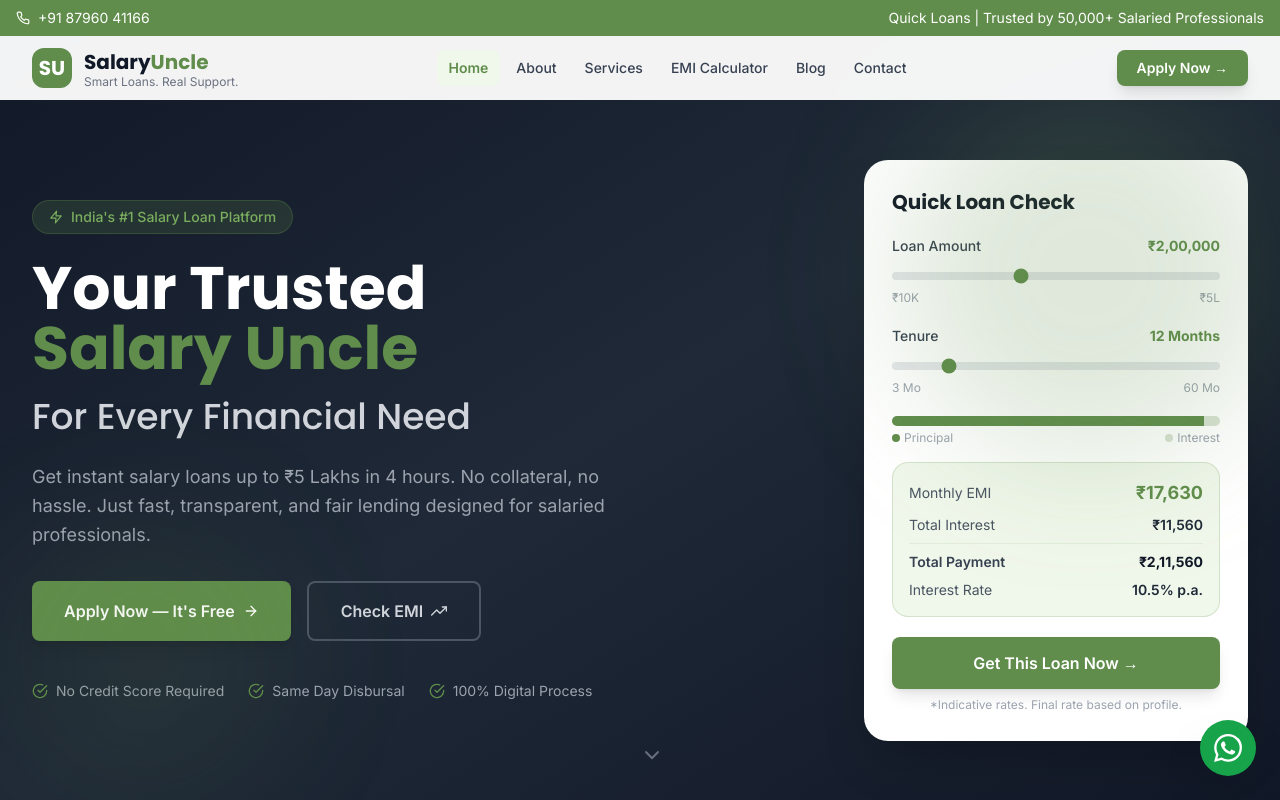
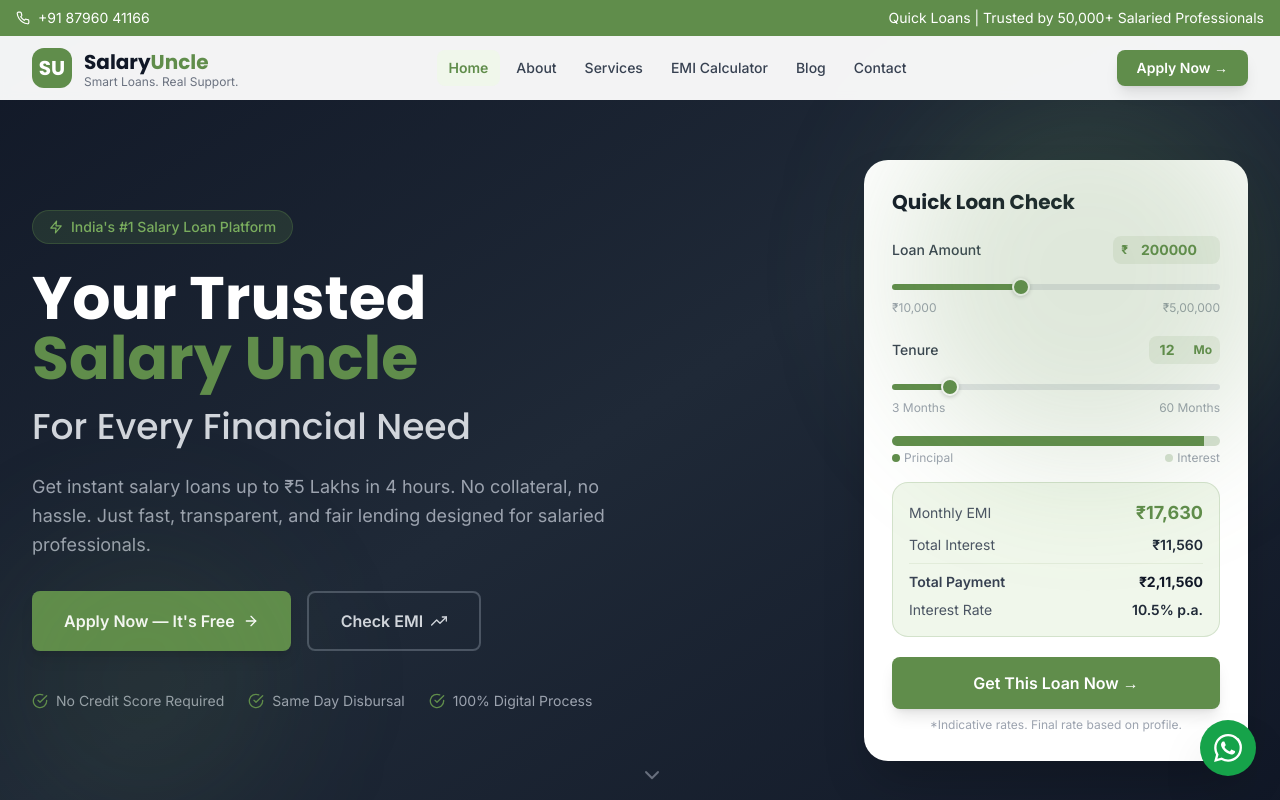
Before and after one commit to lakshaymehra-pixel/Salaryuncle, a React (Vite) app: page / in a window 1280 px wide. Shown: the top 800 px of the page. Built offline with nearby package versions, Linux system fonts and the light colour scheme.

Commit message:
fix: slider track fill visible, amount editable via input, range goes to 5L

```diff
--- a/src/pages/Home.jsx
+++ b/src/pages/Home.jsx
@@ -46,33 +46,58 @@
 
   return (
     <div className="bg-white rounded-3xl shadow-2xl p-7 w-full max-w-sm">
+      <style>{`
+        .qlc-range { -webkit-appearance:none; appearance:none; width:100%; height:6px; border-radius:9999px; outline:none; cursor:pointer; }
+        .qlc-range::-webkit-slider-thumb { -webkit-appearance:none; appearance:none; width:18px; height:18px; border-radius:50%; background:#608D4B; border:2px solid white; box-shadow:0 1px 4px rgba(0,0,0,0.2); cursor:pointer; }
+        .qlc-range::-moz-range-thumb { width:18px; height:18px; border-radius:50%; background:#608D4B; border:2px solid white; cursor:pointer; }
+      `}</style>
       <h3 className="font-heading font-bold text-gray-900 text-xl mb-5">Quick Loan Check</h3>
 
       {/* Amount slider */}
       <div className="mb-5">
-        <div className="flex justify-between mb-1.5">
+        <div className="flex justify-between items-center mb-2">
           <label className="text-sm font-medium text-gray-700">Loan Amount</label>
-          <span className="text-primary font-bold text-sm">{fmt(amount)}</span>
+          <div className="flex items-center gap-1 bg-primary/10 rounded-lg px-2 py-1">
+            <span className="text-primary text-xs font-bold">₹</span>
+            <input
+              type="number" min="10000" max="500000" step="5000"
+              value={amount}
+              onChange={e => setAmount(Math.min(500000, Math.max(10000, +e.target.value || 10000)))}
+              className="w-20 text-primary font-bold text-sm bg-transparent outline-none text-right"
+            />
+          </div>
         </div>
         <input type="range" min="10000" max="500000" step="5000" value={amount}
           onChange={e => setAmount(+e.target.value)}
-          className="w-full h-2 rounded-full appearance-none cursor-pointer accent-primary bg-gray-200"/>
+          className="qlc-range"
+          style={{background:`linear-gradient(to right, #608D4B ${((amount-10000)/(500000-10000))*100}%, #e5e7eb ${((amount-10000)/(500000-10000))*100}%)`}}
+        />
         <div className="flex justify-between text-xs text-gray-400 mt-1">
-          <span>₹10K</span><span>₹5L</span>
+          <span>₹10,000</span><span>₹5,00,000</span>
         </div>
       </div>
 
       {/* Tenure slider */}
       <div className="mb-5">
-        <div className="flex justify-between mb-1.5">
+        <div className="flex justify-between items-center mb-2">
           <label className="text-sm font-medium text-gray-700">Tenure</label>
-          <span className="text-primary font-bold text-sm">{tenure} Months</span>
+          <div className="flex items-center gap-1 bg-primary/10 rounded-lg px-2 py-1">
+            <input
+              type="number" min="3" max="60" step="3"
+              value={tenure}
+              onChange={e => setTenure(Math.min(60, Math.max(3, +e.target.value || 3)))}
+              className="w-8 text-primary font-bold text-sm bg-transparent outline-none text-right"
+            />
+            <span className="text-primary text-xs font-bold">Mo</span>
+          </div>
         </div>
         <input type="range" min="3" max="60" step="3" value={tenure}
           onChange={e => setTenure(+e.target.value)}
-          className="w-full h-2 rounded-full appearance-none cursor-pointer accent-primary bg-gray-200"/>
+          className="qlc-range"
+          style={{background:`linear-gradient(to right, #608D4B ${((tenure-3)/(60-3))*100}%, #e5e7eb ${((tenure-3)/(60-3))*100}%)`}}
+        />
         <div className="flex justify-between text-xs text-gray-400 mt-1">
-          <span>3 Mo</span><span>60 Mo</span>
+          <span>3 Months</span><span>60 Months</span>
         </div>
       </div>
 
```
